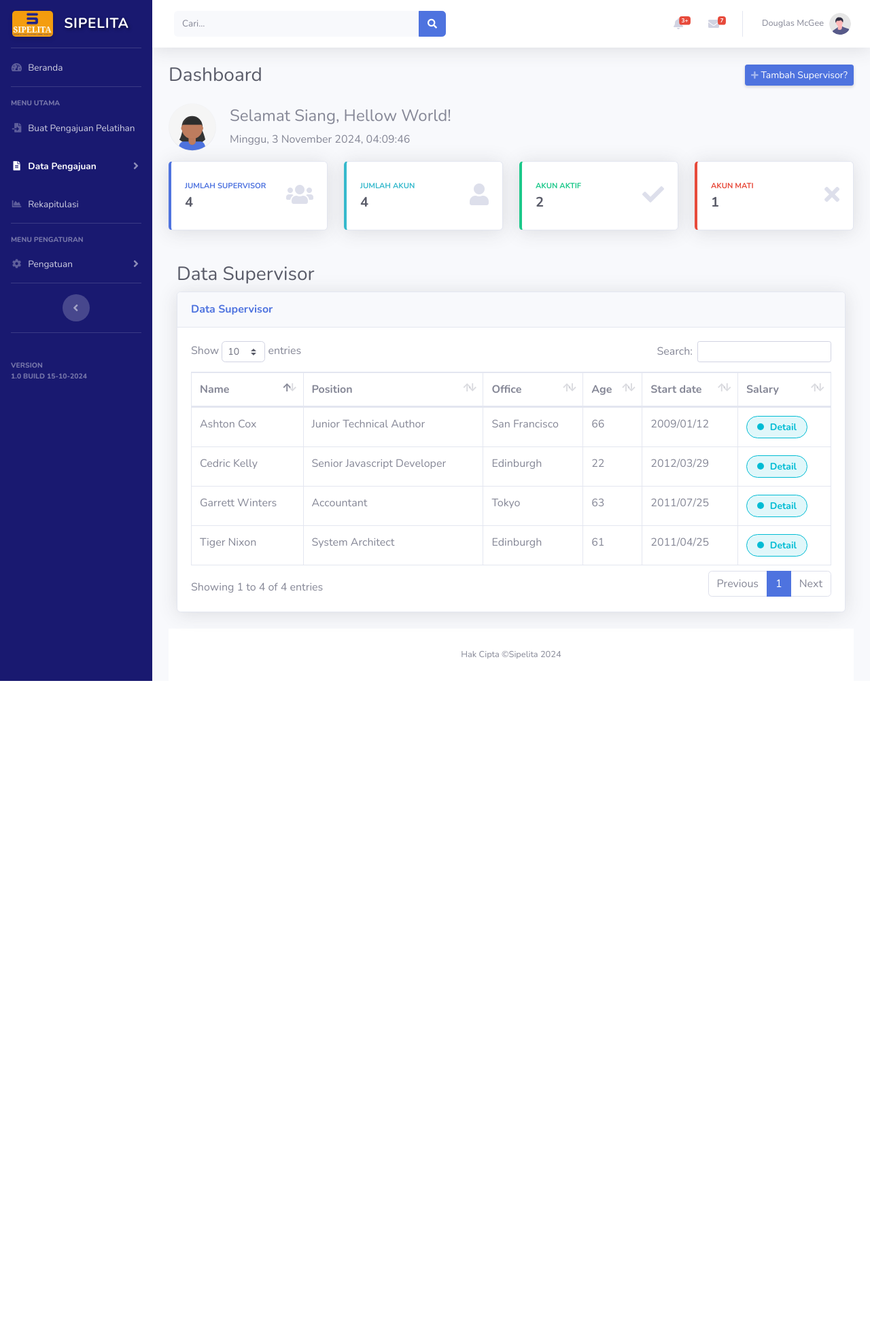
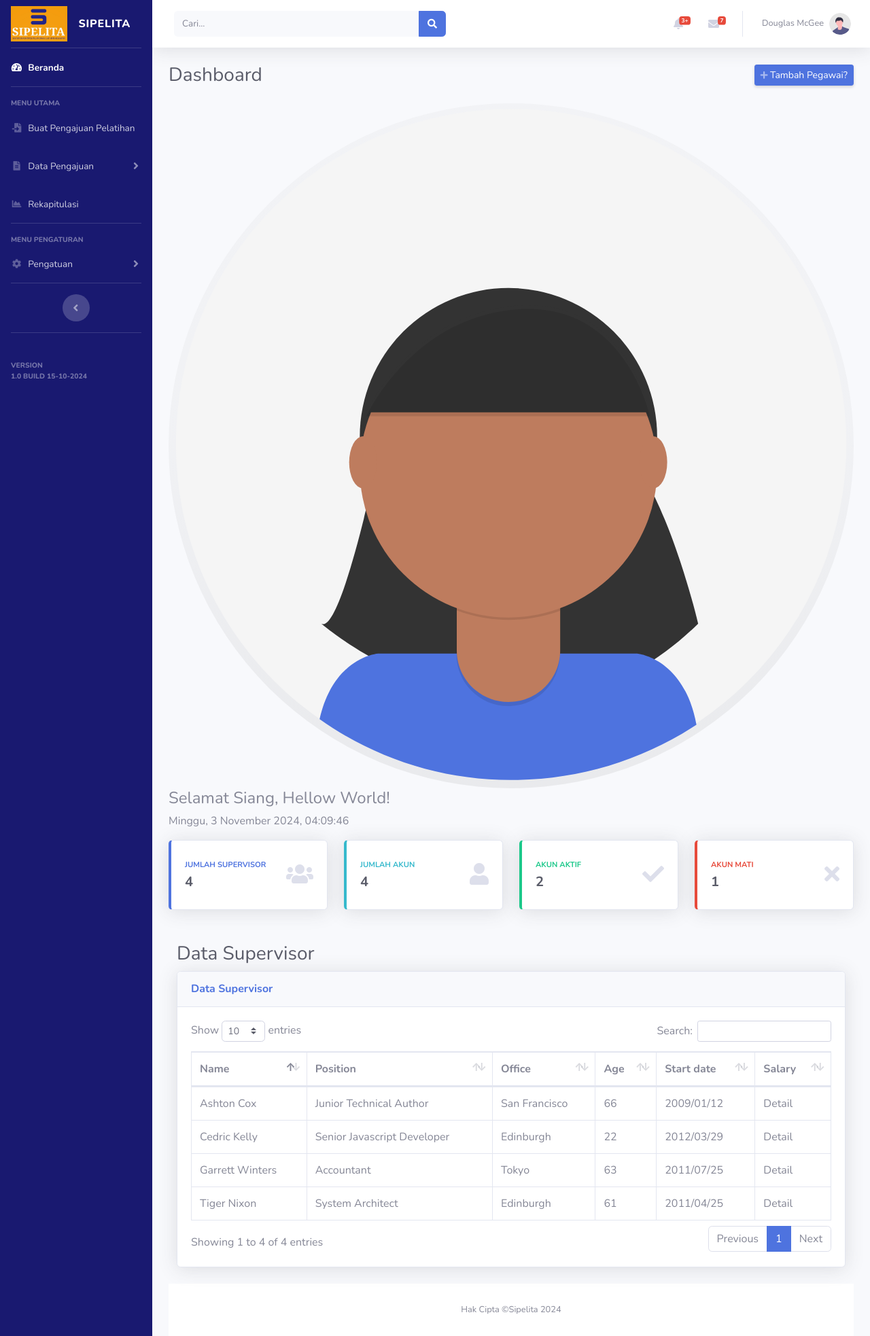
Before and after one commit to Nabil-Aditya/Sipelita, a PHP site: page /admin/index.php in a window 1280 px wide. Shown: the whole page at 68% size. Before the commit the page ends 1002 px from the top, so only its background shows below. Run offline with PHP 8.4, Linux system fonts and the light colour scheme; data comes from the database, SQL or seed files in the repository; some libraries are stand-ins or nearby versions.

Commit message:
Update index.php

```diff
--- a/admin/index.php
+++ b/admin/index.php
@@ -73,8 +73,10 @@
         href="https://fonts.googleapis.com/css?family=Nunito:200,200i,300,300i,400,400i,600,600i,700,700i,800,800i,900,900i"
         rel="stylesheet">
 
+    <!-- styles this template -->
+    <link href="../css/sb-admin-2.minn.css" rel="stylesheet">
     <!-- Custom styles for this template -->
-    <link href="../css/sb-admin-2.minn.css" rel="stylesheet">
+    <link href="../css/admin/index-admin.css" rel="stylesheet">
 
     <script src="https://cdn.jsdelivr.net/npm/bootstrap@5.3.0/dist/js/bootstrap.bundle.min.js"></script>
 
@@ -84,102 +86,6 @@
     <script type="text/javascript" charset="utf8" src="https://cdn.datatables.net/1.11.3/js/jquery.dataTables.js"></script>
 
 </head>
-
-<style>
-    .nav-tabs .nav-link.active {
-        background-color: #4e73df !important;
-        color: white !important;
-    }
-
-    .sidebar-brand-icon img {
-        max-width: 60px;
-        height: auto;
-        border-radius: 5px;
-        box-shadow: 0 4px 6px rgba(0, 0, 0, 0.1);
-        /* Efek bayangan lembut */
-    }
-
-    .sipelita-text {
-        font-size: 1.3rem;
-        /* Ukuran font */
-        font-weight: bold;
-        /* Membuat teks tebal */
-        color: #ffffff;
-        /* Warna teks */
-        text-shadow: 2px 2px 4px rgba(0, 0, 0, 0.5);
-        /* Efek timbul pada teks */
-    }
-
-    .profile-container {
-        display: flex;
-        align-items: center;
-        /* Vertikal rata tengah */
-        margin-bottom: 15px;
-    }
-
-    .profile-img {
-        max-width: 70px;
-        /* Sesuaikan ukuran gambar */
-        width: 100%;
-        height: auto;
-        /* Menjaga proporsi gambar */
-        margin-right: 20px;
-        /* Spasi antara gambar dan teks */
-    }
-
-    .profile-text {
-        display: flex;
-        flex-direction: column;
-        /* Agar h2 dan p berbaris secara vertikal */
-    }
-
-    h3,
-    #timeDisplay {
-        margin: 0;
-        /* Menghapus margin default pada h3 dan p */
-    }
-
-    .status-pending {
-        color: blue !important;
-        font-weight: 700;
-    }
-
-    .status-approved {
-        color: green !important;
-        font-weight: 700;
-    }
-
-    .status-rejected {
-        color: red !important;
-        font-weight: 700;
-    }
-
-    /*status button pada tabel*/
-    .status-button {
-        display: inline-block;
-        padding: 5px 15px;
-        border-radius: 20px;
-        font-size: 14px;
-        font-weight: bold;
-        text-align: center;
-    }
-
-    /* Detail - Cyan */
-    .detail {
-        background-color: #e0f7fa;
-        color: #00bcd4;
-        border: 1px solid #00bcd4;
-    }
-
-    .status-button .dot {
-        height: 10px;
-        width: 10px;
-        background-color: currentColor;
-        border-radius: 50%;
-        display: inline-block;
-        margin-right: 5px;
-    }
-</style>
 
 <body id="page-top">
 
@@ -202,7 +108,7 @@
             <hr class="sidebar-divider my-0">
 
             <!-- Nav Item - Dashboard -->
-            <li class="nav-item">
+            <li class="nav-item active">
                 <a class="nav-link" href="index.php">
                     <i class="fas fa-fw fa-tachometer-alt"></i>
                     <span>Beranda</span></a>
@@ -224,7 +130,7 @@
             </li>
 
             <!-- Nav Item - Pages Collapse Menu -->
-            <li class="nav-item active">
+            <li class="nav-item">
                 <a class="nav-link collapsed" href="#" data-toggle="collapse" data-target="#collapseTwo"
                     aria-expanded="true" aria-controls="collapseTwo">
                     <i class="fas fa-fw fa-file-alt"></i>
@@ -503,8 +409,8 @@
                     <!-- Page Heading -->
                     <div class="d-sm-flex align-items-center justify-content-between mb-4">
                         <h1 class="h3 mb-0 text-gray-800">Dashboard</h1>
-                        <a href="add_pengajuan_pelatihan.php" class="d-none d-sm-inline-block btn btn-sm btn-primary shadow-sm">
-                            <i class="fas fa-plus fa-sm text-white-50"></i>&nbsp;Tambah Supervisor?
+                        <a href="add_pegawai.php" class="d-none d-sm-inline-block btn btn-sm btn-primary shadow-sm">
+                            <i class="fas fa-plus fa-sm text-white-50"></i>&nbsp;Tambah Pegawai?
                         </a>
                     </div>
 
@@ -769,7 +675,7 @@
                         <div class="modal-footer">
                             <button class="btn btn-secondary" type="button"
                                 data-dismiss="modal">Batal</button>
-                            <a class="btn btn-primary" href="login.php">Keluar</a>
+                            <a class="btn btn-primary" href="../login.php">Keluar</a>
                         </div>
                     </div>
                 </div>
```
